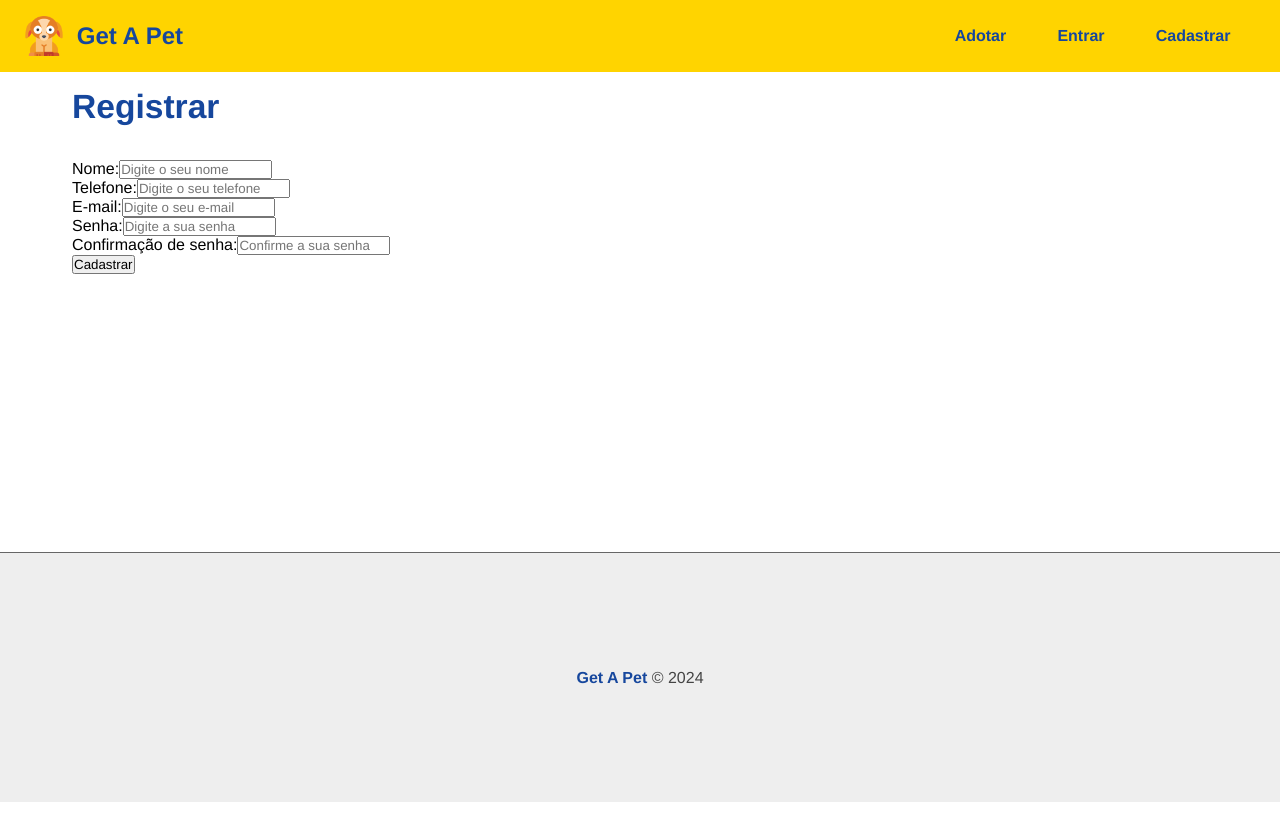
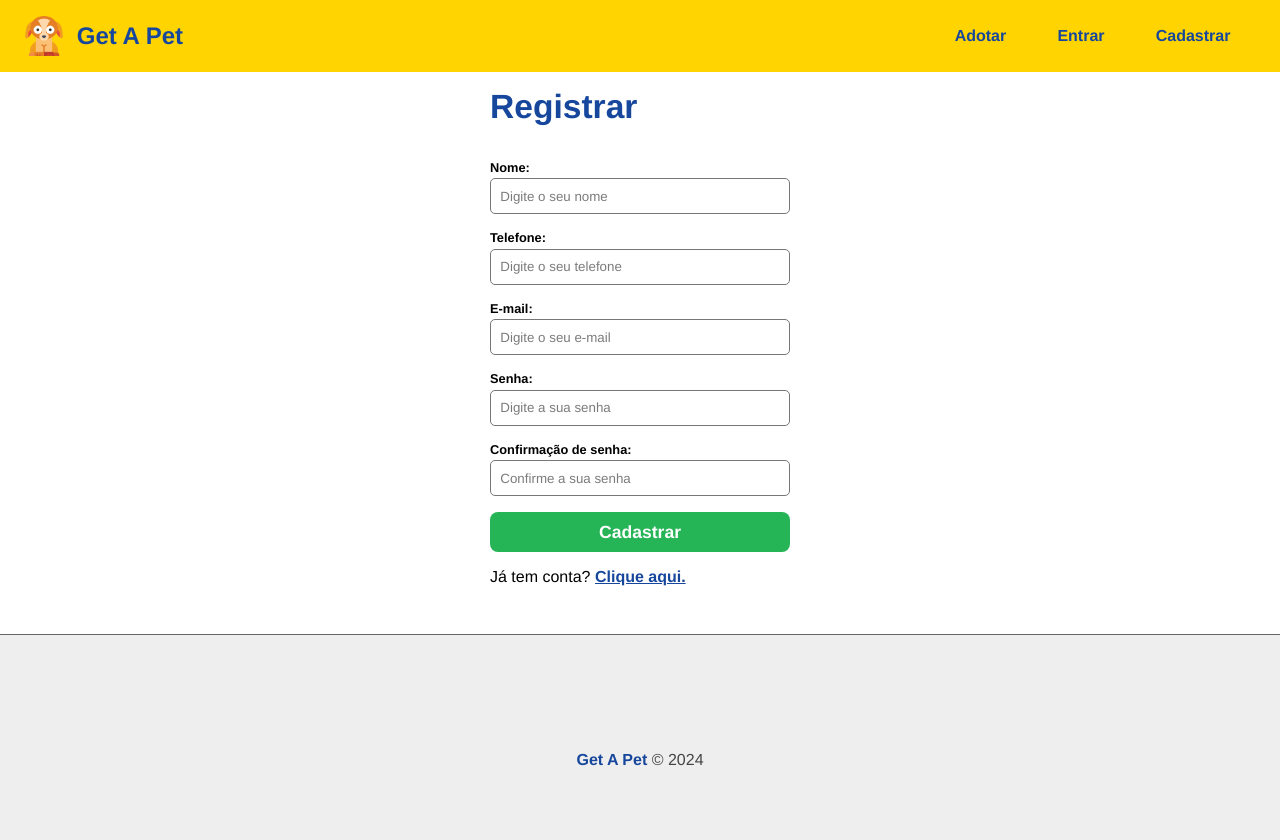
Before and after one commit to ailtonwl/Get-a-Pet-frontend, a React (Create React App) app: page /register in a window 1280 px wide. Shown: the top 840 px of the page. Before the commit the page ends 802 px from the top, so only its background shows below. Built offline with nearby package versions, Linux system fonts and the light colour scheme; the HTML template or start-up script is replaced by a standard one.

Commit message:
Criando objeto de usuário

```diff
--- a/src/components/form/Input.js
+++ b/src/components/form/Input.js
@@ -10,7 +10,7 @@ function Input({
   multiple,
 }) {
   return (
-    <div>
+    <div className={styles.form_control}>
       <label htmlFor={name}>{text}:</label>
       <input
         type={type}
--- a/src/components/pages/Auth/Register.js
+++ b/src/components/pages/Auth/Register.js
@@ -1,15 +1,25 @@
+import { useState } from "react";
 import Input from '../../form/Input'
+import { Link } from "react-router-dom";
+import styles from '../../form/Form.module.css'
 
 function Register() {
+  const [user, setUser] = useState({})
 
   function handleChange(e) {
+    setUser({...user, [e.target.name]: e.target.value})
+  }
 
+  function handleSubmit(e) {
+    e.preventDefault()
+    // enviar o usuário para o banco
+    console.log(user);
   }
 
   return (
-    <section>
+    <section className={styles.form_container}>
       <h1>Registrar</h1>
-      <form>
+      <form onSubmit={handleSubmit}>
         <Input
           text='Nome'
           type='text'
@@ -47,6 +57,9 @@ function Register() {
         />
         <input type="submit" value="Cadastrar" />
       </form>
+      <p>
+        Já tem conta? <Link to="/login">Clique aqui.</Link>
+      </p>
     </section>
   )
 }
```
